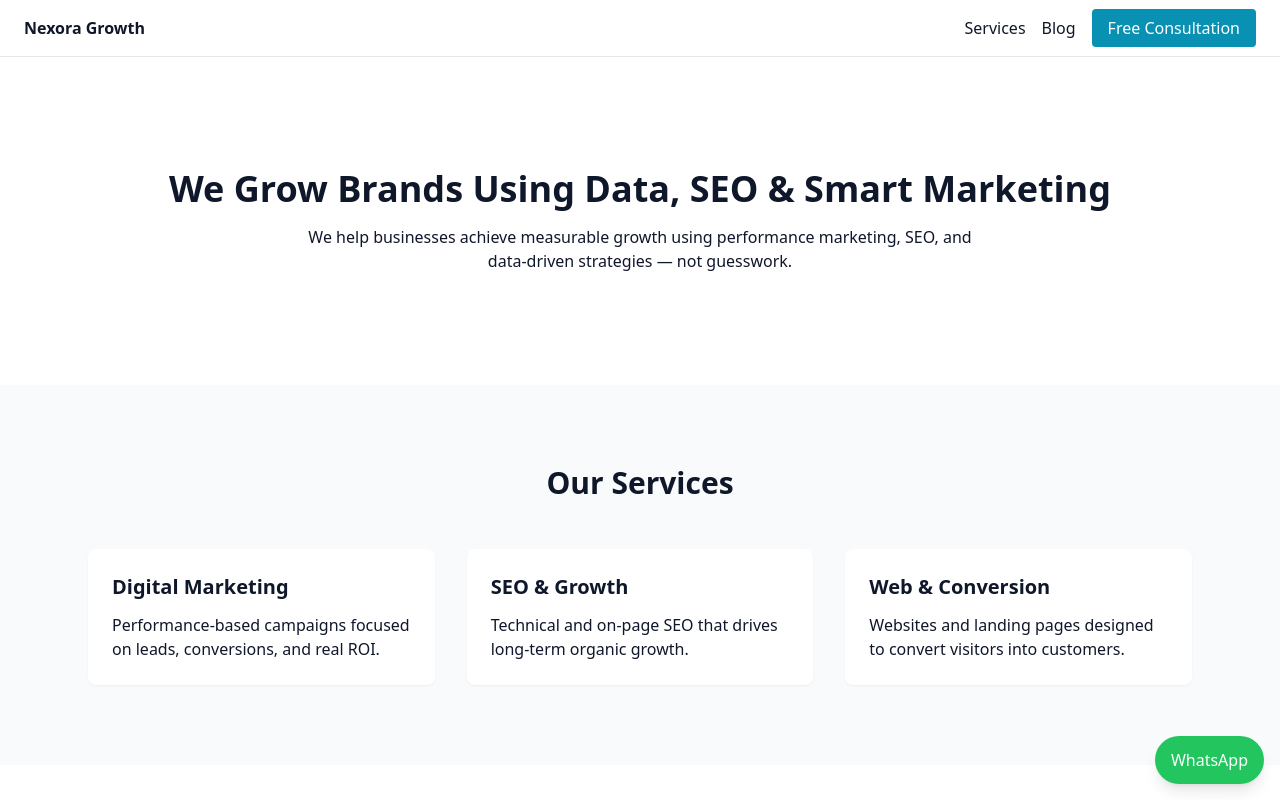
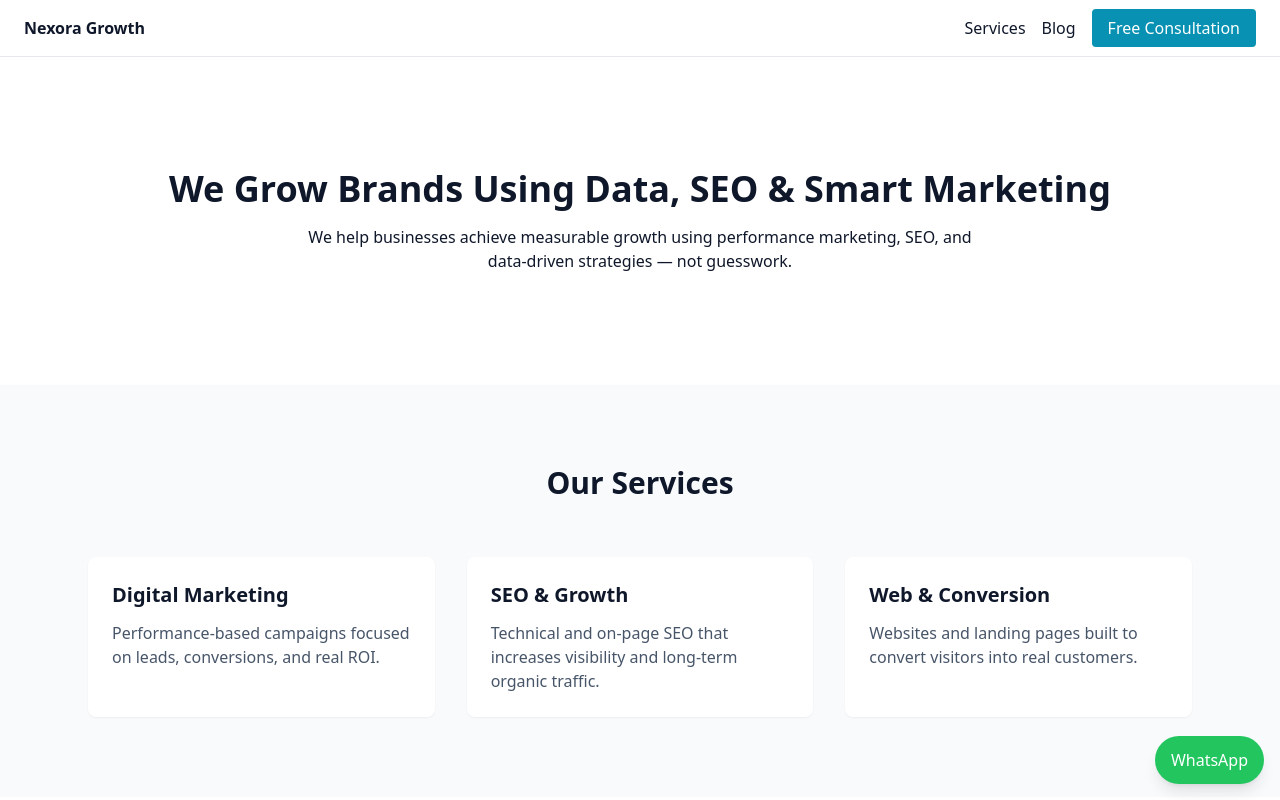
Before and after one commit to OmarHany-sudo/nexora-growth, a Next.js app: page / in a window 1280 px wide. Built offline with nearby package versions, Linux system fonts and the light colour scheme.

Commit message:
Refactor Services component for improved styling and clarity
Updated class names for paragraphs to improve styling consistency and modified service descriptions for clarity.

```diff
--- a/components/Services.tsx
+++ b/components/Services.tsx
@@ -2,7 +2,7 @@ export default function Services() {
   return (
     <section className="py-20 bg-slate-50">
       <div className="max-w-6xl mx-auto px-6">
-        <h2 className="text-3xl font-bold text-center mb-12">
+        <h2 className="text-3xl font-bold text-center mb-14">
           Our Services
         </h2>
 
@@ -11,7 +11,7 @@ export default function Services() {
             <h3 className="text-xl font-semibold mb-3">
               Digital Marketing
             </h3>
-            <p>
+            <p className="text-slate-600">
               Performance-based campaigns focused on leads, conversions,
               and real ROI.
             </p>
@@ -21,8 +21,9 @@ export default function Services() {
             <h3 className="text-xl font-semibold mb-3">
               SEO & Growth
             </h3>
-            <p>
-              Technical and on-page SEO that drives long-term organic growth.
+            <p className="text-slate-600">
+              Technical and on-page SEO that increases visibility
+              and long-term organic traffic.
             </p>
           </div>
 
@@ -30,9 +31,9 @@ export default function Services() {
             <h3 className="text-xl font-semibold mb-3">
               Web & Conversion
             </h3>
-            <p>
-              Websites and landing pages designed to convert visitors
-              into customers.
+            <p className="text-slate-600">
+              Websites and landing pages built to convert visitors
+              into real customers.
             </p>
           </div>
         </div>
```
